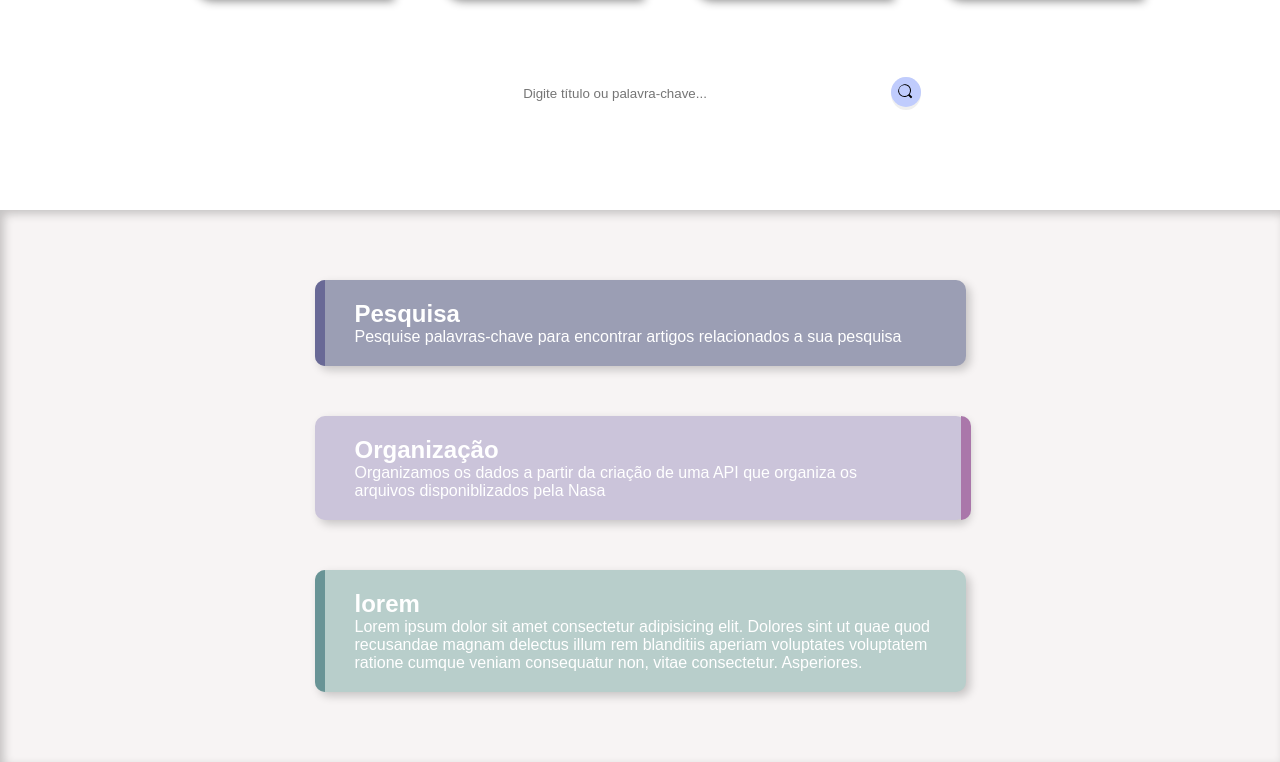
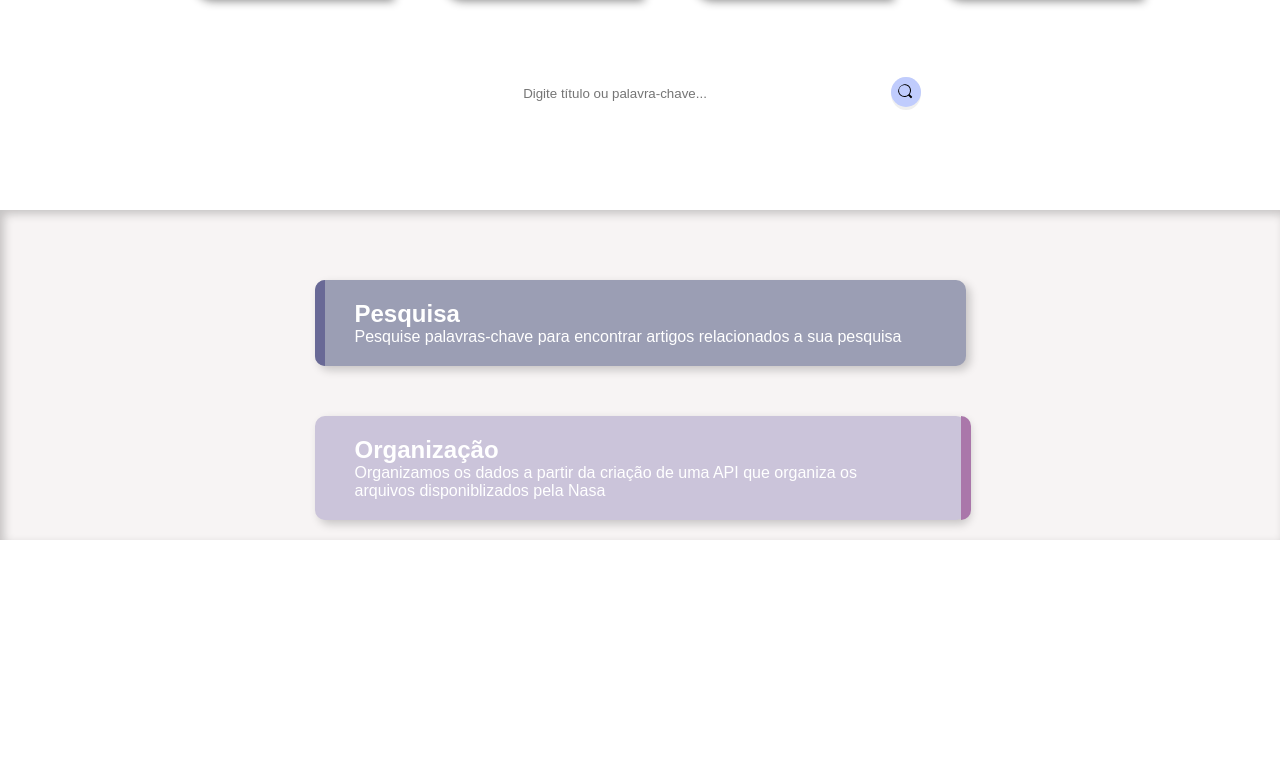
Before and after one commit to Predroca/putaquepariuquequeocaiofez, a plain HTML site: page index.html in a window 1280 px wide. Shown: the part 639-1401 px from the top of the page. After the commit the page ends 1179 px from the top, so only its background shows below. Drawn offline with Linux system fonts and the light colour scheme.

Commit message:
Update index.html

```diff
--- a/index.html
+++ b/index.html
@@ -368,17 +368,6 @@
                        pela Nasa
                     </p>
             </div>
-            <div class="caixa5">
-                    <h2 class="tit">lorem</h2>
-                    <p>
-                        Lorem ipsum dolor sit amet consectetur
-                         adipisicing elit. Dolores sint ut quae
-                         quod recusandae magnam delectus illum rem
-                         blanditiis aperiam voluptates voluptatem
-                         ratione cumque veniam consequatur non,
-                         vitae consectetur. Asperiores.
-                    </p>
-            </div>
         </div>
         <footer></footer>
 
```
